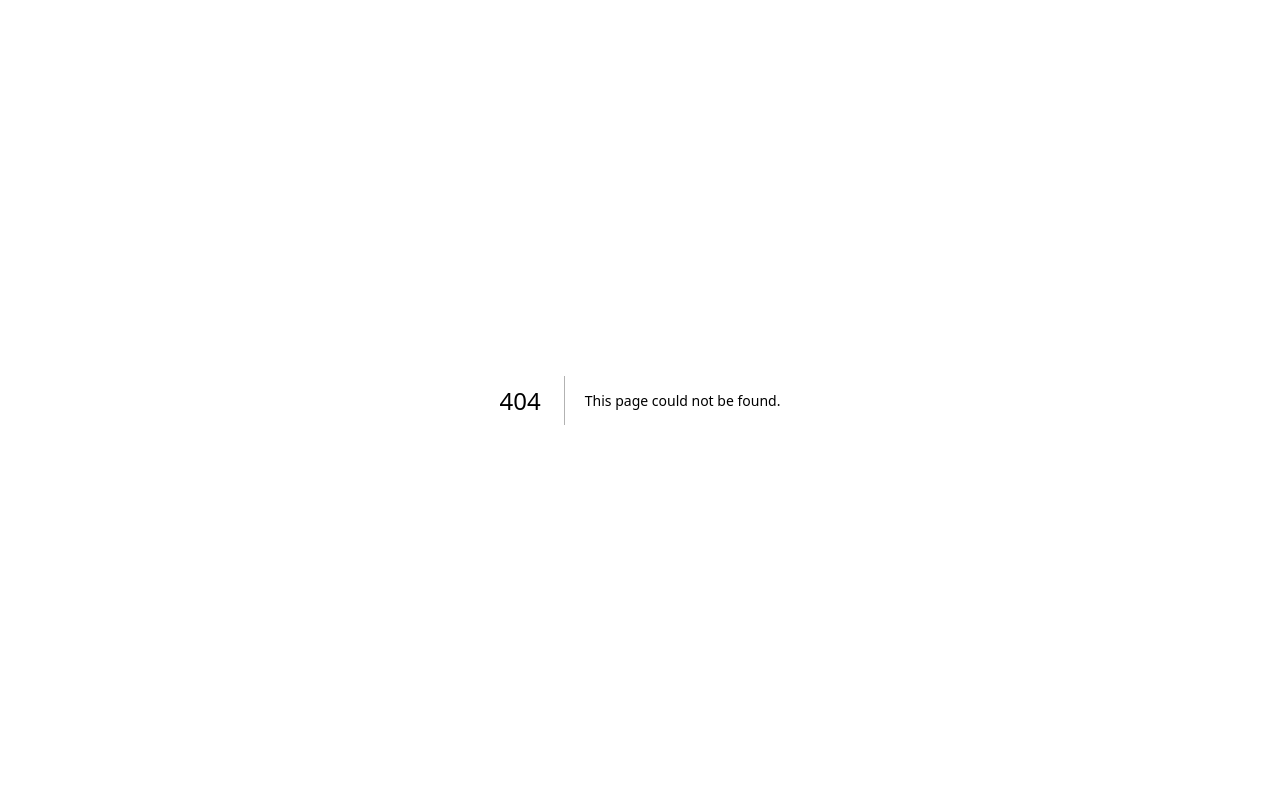
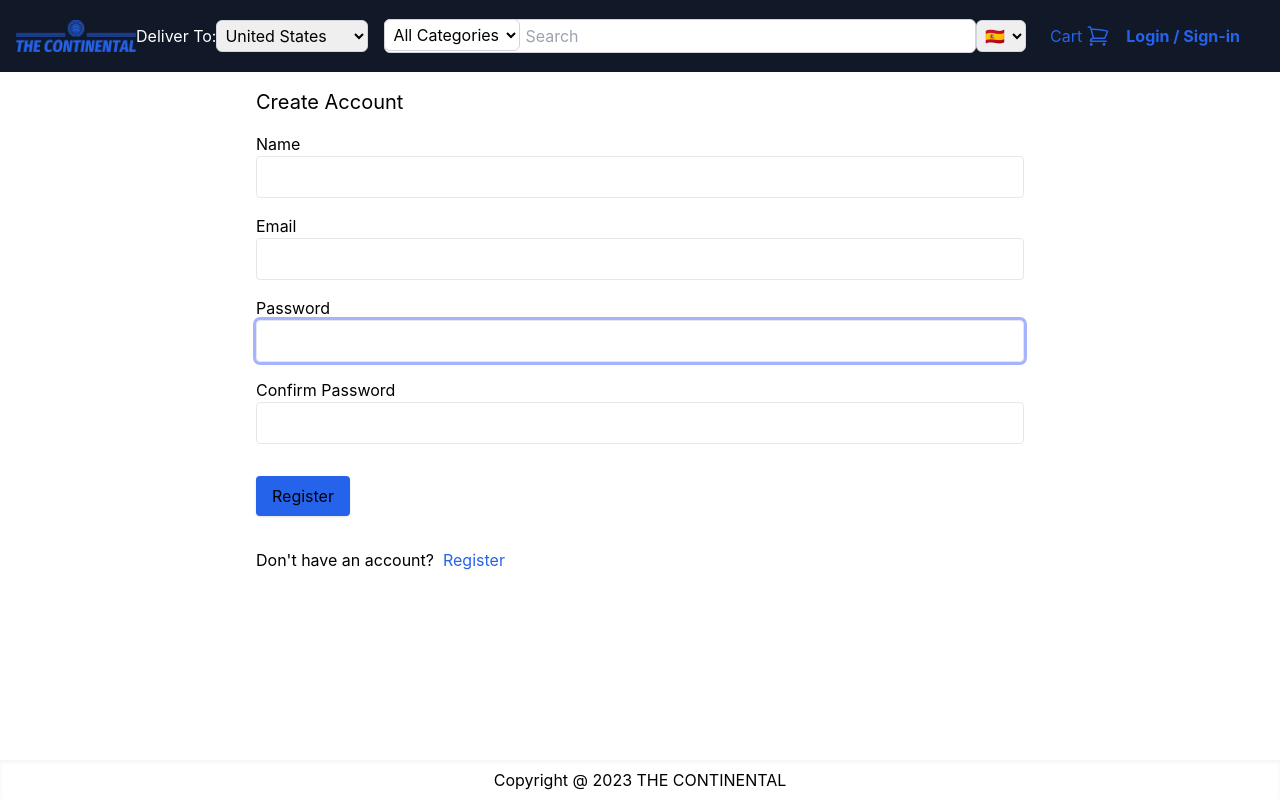
Before and after one commit to MuhammedAliDilek/E-commerce-Store, a Next.js app: page /register in a window 1280 px wide. Before the commit this address had no page. Built offline with nearby package versions, Linux system fonts and the light colour scheme; no server answers.

Commit message:
register page working

```diff
--- /dev/null
+++ b/src/pages/api/auth/signup.js
@@ -0,0 +1,50 @@
+import bcryptjs from "bcryptjs";
+import User from "../../../../models/User";
+import db from "../../../../utils/db";
+
+async function handler(req, res) {
+  if (req.method !== "POST") {
+    return;
+  }
+  const { name, email, password } = req.body;
+  if (
+    !name ||
+    !email ||
+    !email.includes("@") ||
+    !password ||
+    password.trim().length < 5
+  ) {
+    res.status(422).json({
+      message: "Validation error",
+    });
+    return;
+  }
+
+  await db.connect();
+
+  const existingUser = await User.findOne({ email: email });
+  if (existingUser) {
+    res.status(422).json({ message: "User exists already!" });
+    await db.disconnect();
+    return;
+  }
+
+  const newUser = new User({
+    name,
+    email,
+    password: bcryptjs.hashSync(password),
+    isAdmin: false,
+  });
+
+  const user = await newUser.save();
+  await db.disconnect();
+  res.status(201).send({
+    message: "Created user!",
+    _id: user._id,
+    name: user.name,
+    email: user.email,
+    isAdmin: user.isAdmin,
+  });
+}
+
+export default handler;
--- /dev/null
+++ b/src/pages/register.js
@@ -0,0 +1,142 @@
+import Link from "next/link";
+import React, { useEffect } from "react";
+import { signIn, useSession } from "next-auth/react";
+import { useForm } from "react-hook-form";
+import Layout from "../../components/Layout";
+import { getError } from "../../utils/error";
+import { toast } from "react-toastify";
+import { useRouter } from "next/router";
+import axios from "axios";
+
+export default function LoginScreen() {
+  const { data: session } = useSession();
+
+  const router = useRouter();
+  const { redirect } = router.query;
+
+  useEffect(() => {
+    if (session?.user) {
+      router.push(redirect || "/");
+    }
+  }, [router, session, redirect]);
+
+  const {
+    handleSubmit,
+    register,
+    getValues,
+    formState: { errors },
+  } = useForm();
+  const submitHandler = async ({ name, email, password }) => {
+    try {
+      await axios.post("/api/auth/signup", {
+        name,
+        email,
+        password,
+      });
+
+      const result = await signIn("credentials", {
+        redirect: false,
+        email,
+        password,
+      });
+      if (result.error) {
+        toast.error(result.error);
+      }
+    } catch (err) {
+      toast.error(getError(err));
+    }
+  };
+  return (
+    <Layout title="Create Account">
+      <form
+        className="mx-auto max-w-screen-md"
+        onSubmit={handleSubmit(submitHandler)}
+      >
+        <h1 className="mb-4 text-xl">Create Account</h1>
+        <div className="mb-4">
+          <label htmlFor="name">Name</label>
+          <input
+            type="text"
+            className="w-full"
+            id="name"
+            autoFocus
+            {...register("name", {
+              required: "Please enter name",
+            })}
+          />
+          {errors.name && (
+            <div className="text-red-500">{errors.name.message}</div>
+          )}
+        </div>
+
+        <div className="mb-4">
+          <label htmlFor="email">Email</label>
+          <input
+            type="email"
+            {...register("email", {
+              required: "Please enter email",
+              pattern: {
+                value: /^[a-zA-Z0-9_.+-]+@[a-zA-Z0-9-]+.[a-zA-Z0-9-.]+$/i,
+                message: "Please enter valid email",
+              },
+            })}
+            className="w-full"
+            id="email"
+          ></input>
+          {errors.email && (
+            <div className="text-red-500">{errors.email.message}</div>
+          )}
+        </div>
+        <div className="mb-4">
+          <label htmlFor="password">Password</label>
+          <input
+            type="password"
+            {...register("password", {
+              required: "Please enter password",
+              minLength: { value: 6, message: "password is more than 5 chars" },
+            })}
+            className="w-full"
+            id="password"
+            autoFocus
+          ></input>
+          {errors.password && (
+            <div className="text-red-500 ">{errors.password.message}</div>
+          )}
+        </div>
+        <div className="mb-4">
+          <label htmlFor="confirmPassword">Confirm Password</label>
+          <input
+            className="w-full"
+            type="password"
+            id="confirmPassword"
+            {...register("confirmPassword", {
+              required: "Please enter confirm password",
+              validate: (value) => value === getValues("password"),
+              minLength: {
+                value: 6,
+                message: "confirm password is more than 5 chars",
+              },
+            })}
+          />
+          {errors.confirmPassword && (
+            <div className="text-red-500 ">
+              {errors.confirmPassword.message}
+            </div>
+          )}
+          {errors.confirmPassword &&
+            errors.confirmPassword.type === "validate" && (
+              <div className="text-red-500 ">Password do not match</div>
+            )}
+        </div>
+
+        <div className="mb-4 ">
+          <button className="primary-button">Register</button>
+        </div>
+        <div className="mb-4 ">
+          Don&apos;t have an account? &nbsp;
+          <Link href={`/register?redirect=${redirect || "/"}`}>Register</Link>
+        </div>
+      </form>
+    </Layout>
+  );
+}
```
